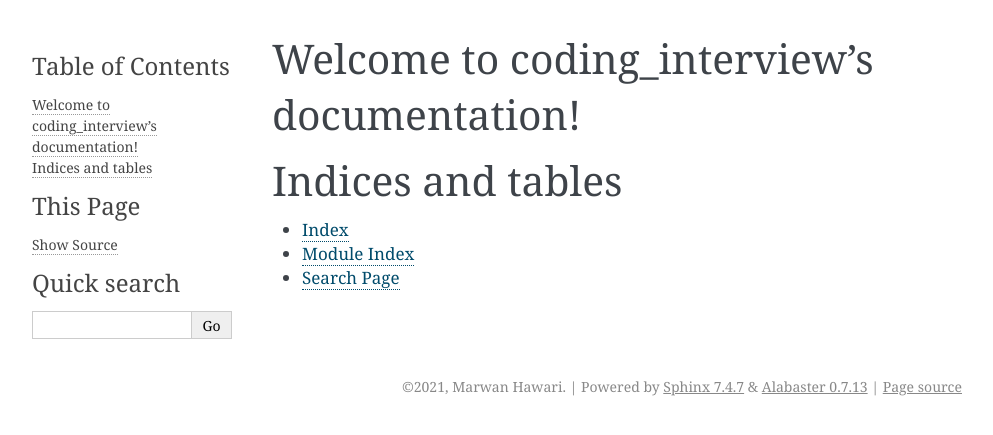
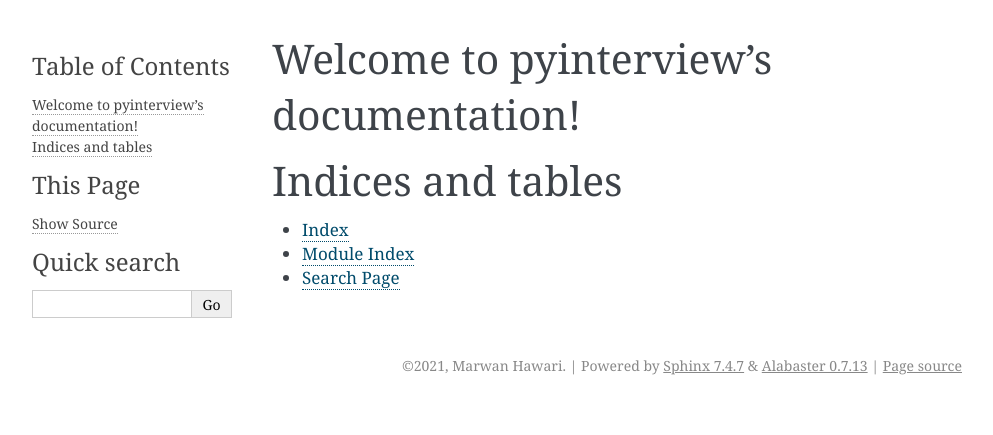
Before and after one commit to marwanhawari/pyinterview, a Sphinx documentation site: the page built from docs/index.rst, in a window 1280 px wide. Shown: the top 435 px of the page, without its empty margins (148-1141 px from the left). Built offline with Sphinx 7.4.7, drawn with Linux system fonts in a browser that asks for light colours.

Commit message:
updated docs

```diff
--- a/docs/conf.py
+++ b/docs/conf.py
@@ -17,7 +17,7 @@
 
 # -- Project information -----------------------------------------------------
 
-project = 'coding_interview'
+project = 'pyinterview'
 copyright = '2021, Marwan Hawari'
 author = 'Marwan Hawari'
 
--- a/docs/index.rst
+++ b/docs/index.rst
@@ -1,10 +1,10 @@
-.. coding_interview documentation master file, created by
-   sphinx-quickstart on Sun Aug  8 22:38:39 2021.
+.. pyinterview documentation master file, created by
+   sphinx-quickstart on Sat Aug 14 22:48:50 2021.
    You can adapt this file completely to your liking, but it should at least
    contain the root `toctree` directive.
 
-Welcome to coding_interview's documentation!
-============================================
+Welcome to pyinterview's documentation!
+=======================================
 
 .. toctree::
    :maxdepth: 2
```
